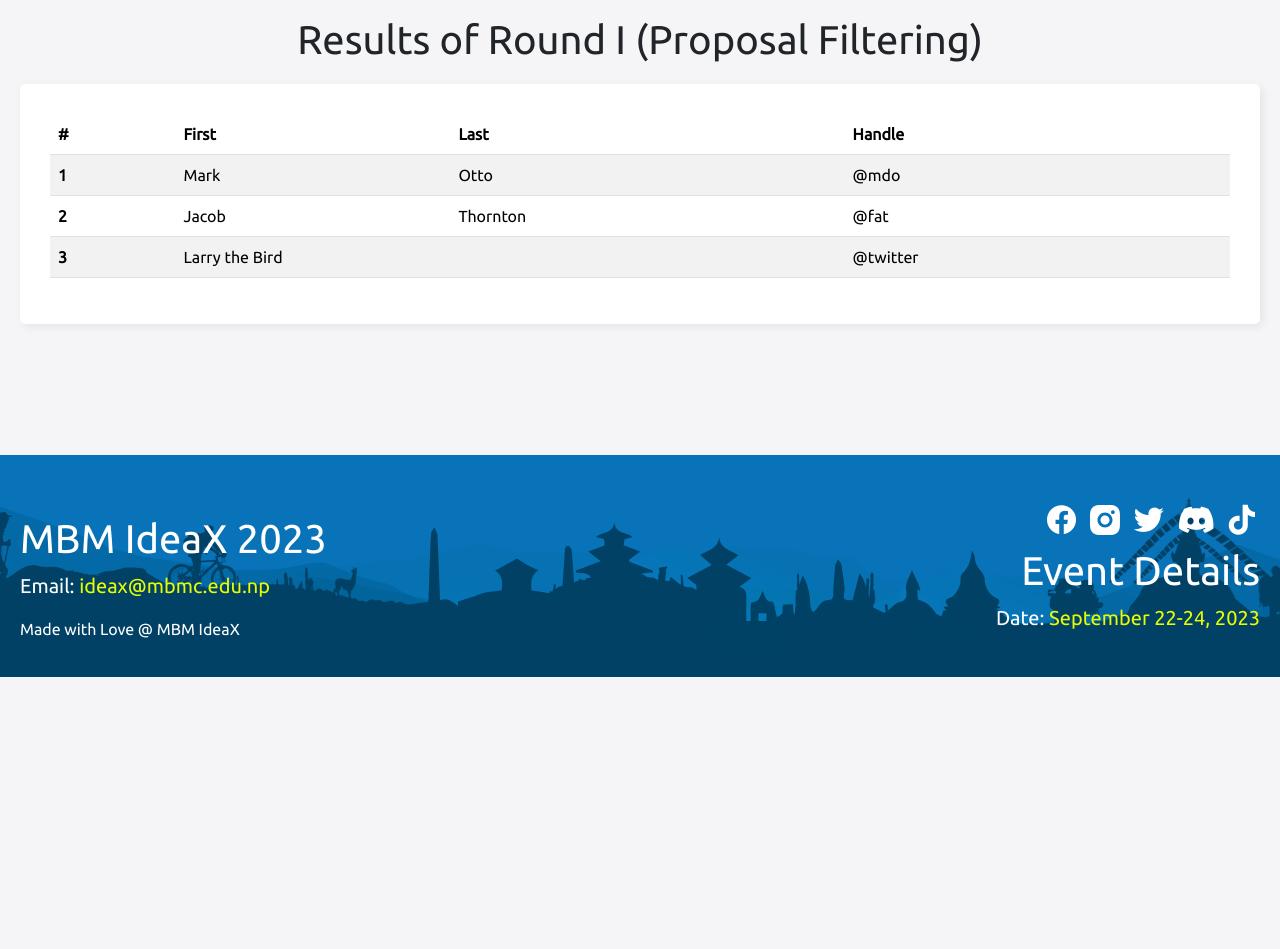
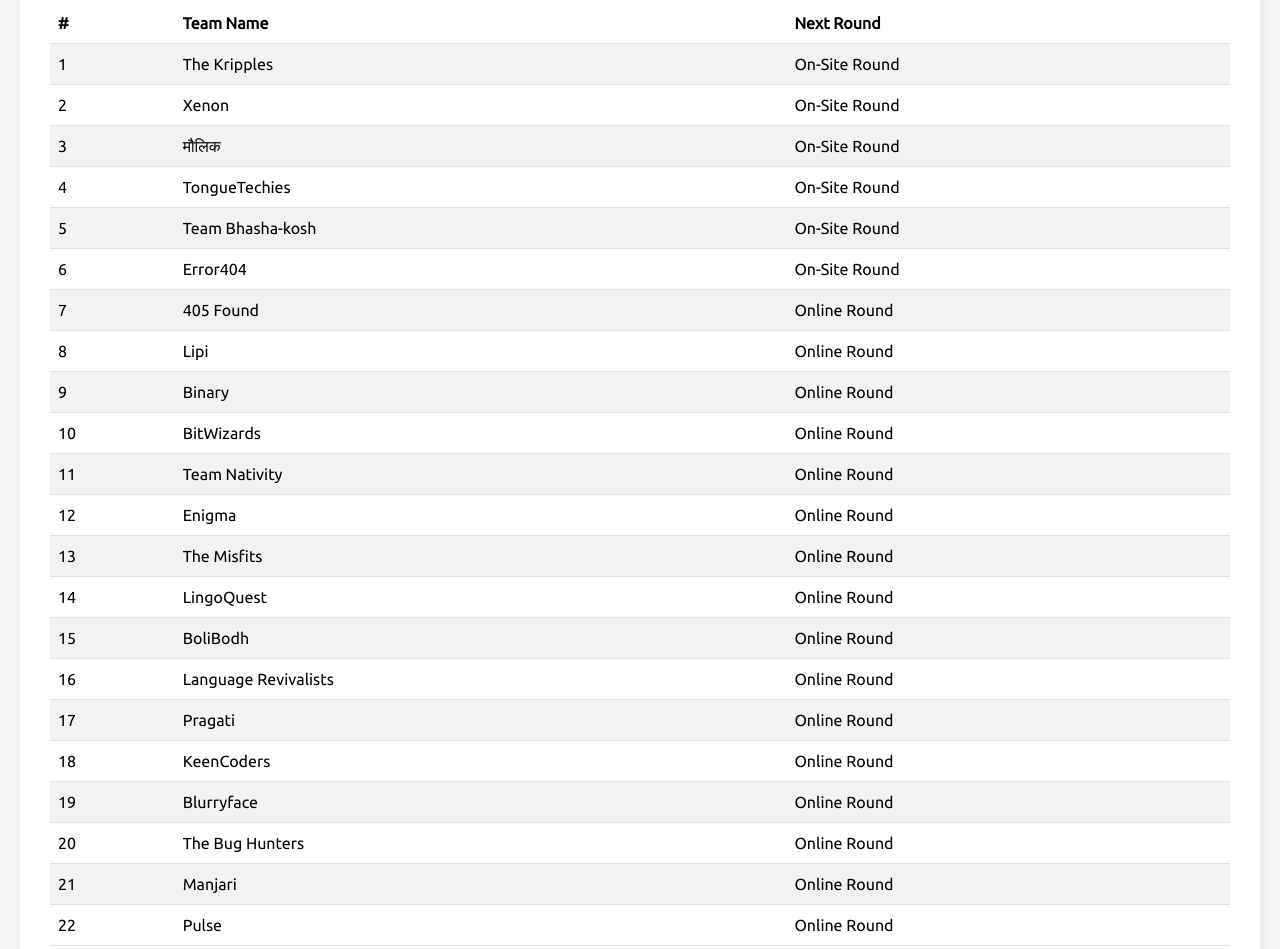
Before and after one commit to a2-max/mbmideax, a plain HTML site: page page/result.html in a window 1280 px wide. Shown: the part 205-1154 px from the top of the page. Before the commit the page ends 882 px from the top, so only its background shows below. Drawn offline with nearby package versions, Linux system fonts and the light colour scheme.

Commit message:
Results Updated
Entered the details of all the selected teams

```diff
--- a/page/result.html
+++ b/page/result.html
@@ -3,6 +3,14 @@
 
 <head>
     <meta charset="UTF-8">
+    <style>
+        .onsite {
+          background-color: lightgreen;
+        }
+        .online {
+          background-color: orange;
+        }
+      </style>
     <meta http-equiv="X-UA-Compatible" content="IE=edge">
     <meta name="viewport" content="width=device-width, initial-scale=1.0">
     <!-- favicon -->
@@ -91,29 +99,121 @@
                         <thead>
                             <tr>
                                 <th scope="col">#</th>
-                                <th scope="col">First</th>
-                                <th scope="col">Last</th>
-                                <th scope="col">Handle</th>
+                                <th scope="col">Team Name</th>
+                                <th scope="col">Next Round</th>
                             </tr>
                         </thead>
                         <tbody>
-                            <tr>
-                                <th scope="row">1</th>
-                                <td>Mark</td>
-                                <td>Otto</td>
-                                <td>@mdo</td>
-                            </tr>
-                            <tr>
-                                <th scope="row">2</th>
-                                <td>Jacob</td>
-                                <td>Thornton</td>
-                                <td>@fat</td>
-                            </tr>
-                            <tr>
-                                <th scope="row">3</th>
-                                <td colspan="2">Larry the Bird</td>
-                                <td>@twitter</td>
-                            </tr>
+                            <tr class="onsite">
+                                <td>1</td>
+                                <td>The Kripples</td>
+                                <td>On-Site Round</td>
+                              </tr>
+                              <tr class="onsite">
+                                <td>2</td>
+                                <td>Xenon</td>
+                                <td>On-Site Round</td>
+                              </tr>
+                              <tr class="onsite">
+                                <td>3</td>
+                                <td>मौलिक</td>
+                                <td>On-Site Round</td>
+                              </tr>
+                              <tr class="onsite">
+                                <td>4</td>
+                                <td>TongueTechies</td>
+                                <td>On-Site Round</td>
+                              </tr>
+                              <tr class="onsite">
+                                <td>5</td>
+                                <td>Team Bhasha-kosh</td>
+                                <td>On-Site Round</td>
+                              </tr>
+                              <tr class="onsite">
+                                <td>6</td>
+                                <td>Error404</td>
+                                <td>On-Site Round</td>
+                              </tr>
+                              <tr class="online">
+                                <td>7</td>
+                                <td>405 Found</td>
+                                <td>Online Round</td>
+                              </tr>
+                              <tr class="online">
+                                <td>8</td>
+                                <td>Lipi</td>
+                                <td>Online Round</td>
+                              </tr>
+                              <tr class="online">
+                                <td>9</td>
+                                <td>Binary</td>
+                                <td>Online Round</td>
+                              </tr>
+                              <tr class="online">
+                                <td>10</td>
+                                <td>BitWizards</td>
+                                <td>Online Round</td>
+                              </tr>
+                              <tr class="online">
+                                <td>11</td>
+                                <td>Team Nativity</td>
+                                <td>Online Round</td>
+                              </tr>
+                              <tr class="online">
+                                <td>12</td>
+                                <td>Enigma</td>
+                                <td>Online Round</td>
+                              </tr>
+                                <tr class="online">
+                                <td>13</td>
+                                <td>The Misfits</td>
+                                <td>Online Round</td>
+                              </tr>
+                              <tr class="online">
+                                <td>14</td>
+                                <td>LingoQuest</td>
+                                <td>Online Round</td>
+                              </tr>
+                              <tr class="online">
+                                <td>15</td>
+                                <td>BoliBodh</td>
+                                <td>Online Round</td>
+                              </tr>
+                              <tr class="online">
+                                <td>16</td>
+                                <td>Language Revivalists</td>
+                                <td>Online Round</td>
+                              </tr>
+                              <tr class="online">
+                                <td>17</td>
+                                <td>Pragati</td>
+                                <td>Online Round</td>
+                              </tr>
+                              <tr class="online">
+                                <td>18</td>
+                                <td>KeenCoders</td>
+                                <td>Online Round</td>
+                              </tr>
+                              <tr class="online">
+                                <td>19</td>
+                                <td>Blurryface</td>
+                                <td>Online Round</td>
+                              </tr>
+                              <tr class="online">
+                                <td>20</td>
+                                <td>The Bug Hunters</td>
+                                <td>Online Round</td>
+                              </tr>
+                              <tr class="online">
+                                <td>21</td>
+                                <td>Manjari</td>
+                                <td>Online Round</td>
+                              </tr>
+                              <tr class="online">
+                                <td>22</td>
+                                <td>Pulse</td>
+                                <td>Online Round</td>
+                              </tr>
                         </tbody>
                     </table>
                 </div>
```
